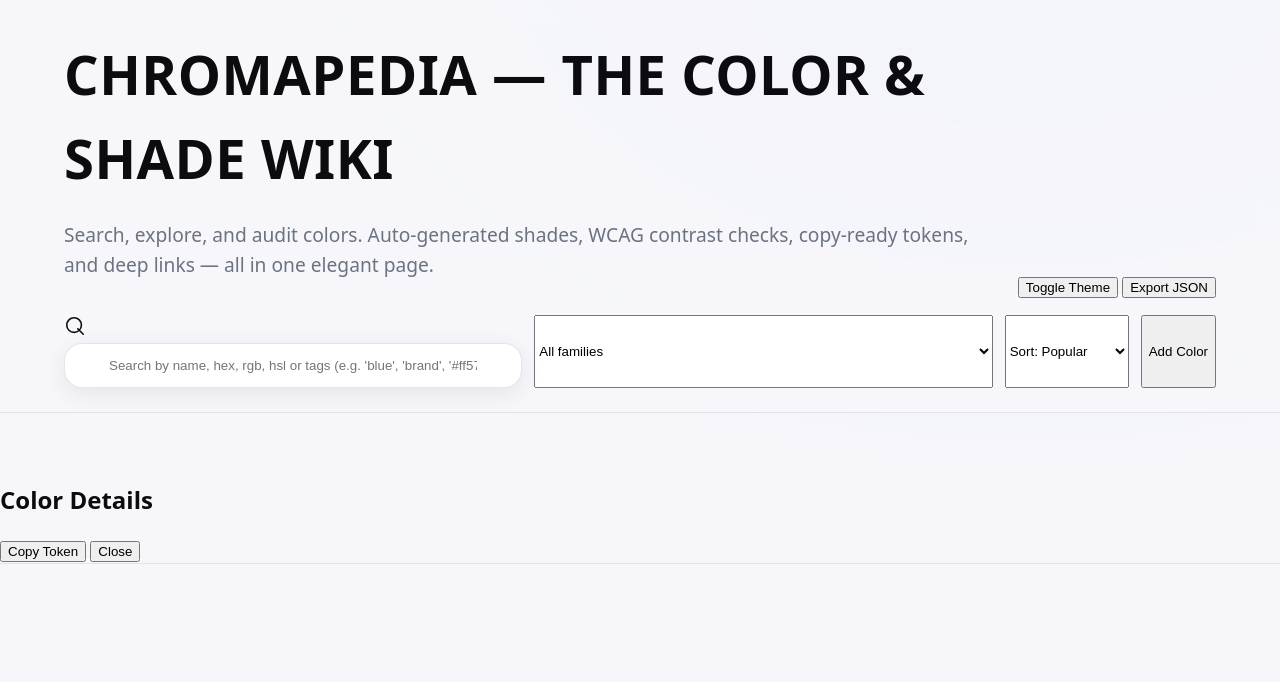
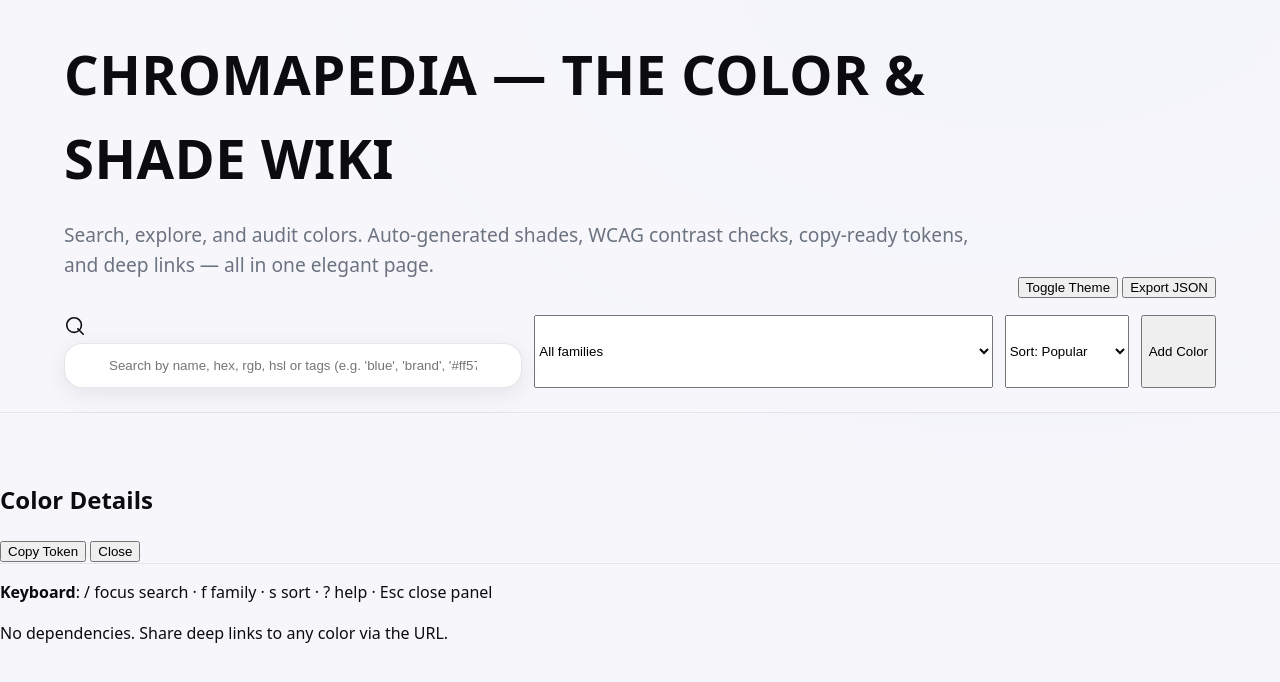
Before and after one commit to ArsenioDraco/Chromapedia, a plain HTML site: page index.html in a window 1280 px wide. Drawn offline with Linux system fonts and the light colour scheme.

Commit message:
Update index.html

```diff
--- a/index.html
+++ b/index.html
@@ -71,3 +71,10 @@
       <div class="content" id="panelContent"></div>
     </aside>
   </div>
+<footer>
+    <p><strong>Keyboard</strong>: <span class="kbd">/</span> focus search · <span class="kbd">f</span> family · <span class="kbd">s</span> sort · <span class="kbd">?</span> help · <span class="kbd">Esc</span> close panel</p>
+    <p>No dependencies. Share deep links to any color via the URL.</p>
+  </footer>
+<script src="script.js"></script>
+</body>
+</html>
```
